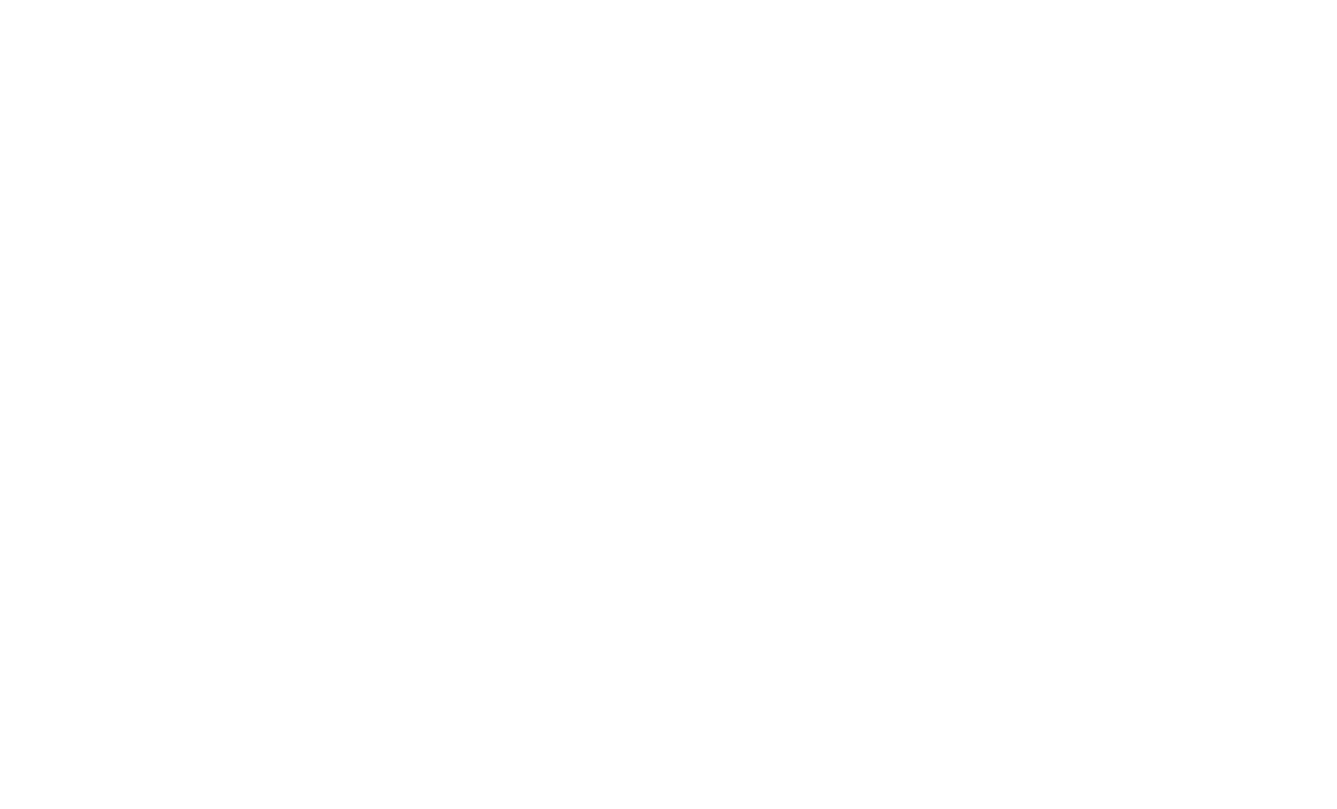
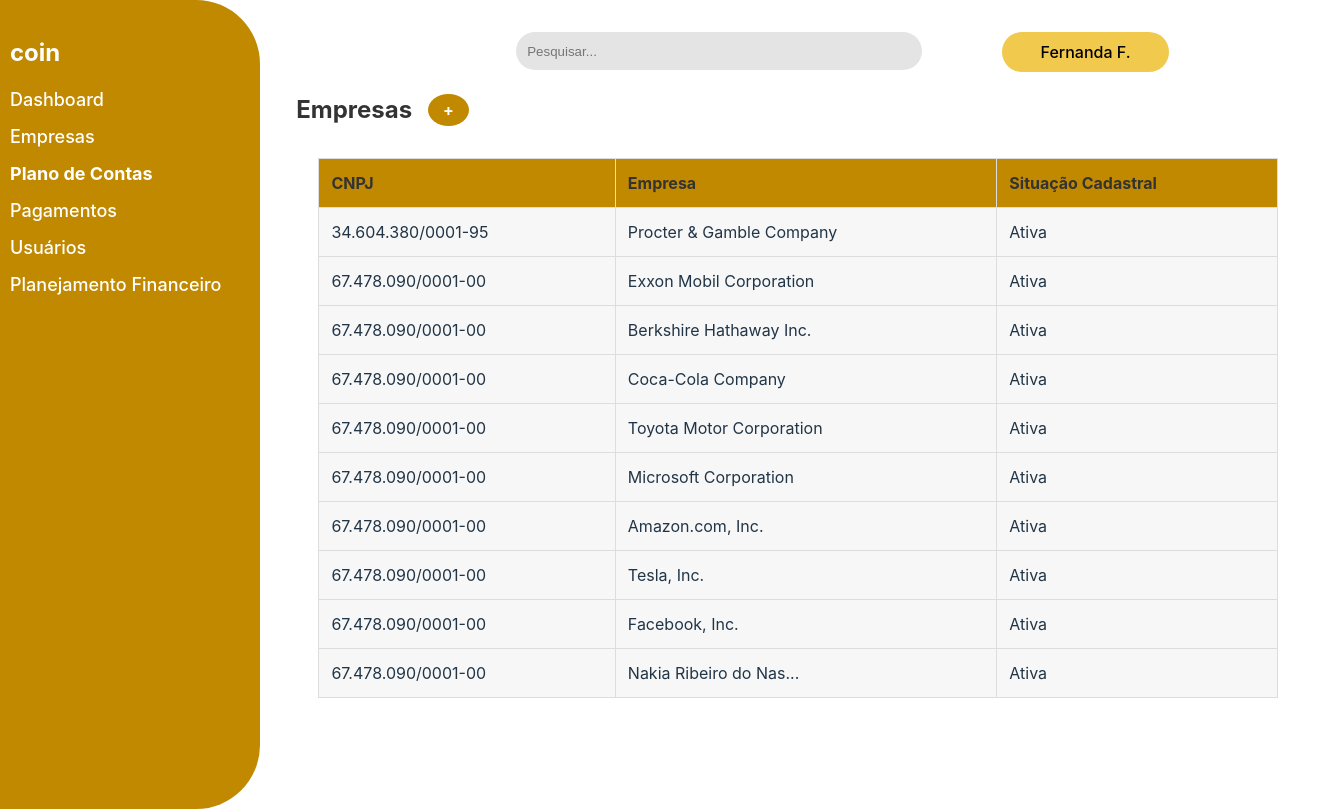
Before and after one commit to TN-Junior/Coin-PA, a React (Vite) app: page /Empresa in a window 1280 px wide. Before the commit this address had no page. Shown: the whole page, 1337 px wide, since content can reach past the window. Built offline with nearby package versions, Linux system fonts and the light colour scheme.

Commit message:
Empresas

```diff
--- /dev/null
+++ b/src/components/Empresa/Empresa.css
@@ -0,0 +1,6 @@
+
+.ContainerEmpresa{
+    width: 100vw;
+    display: flex;
+  box-sizing: border-box;
+}
--- /dev/null
+++ b/src/components/Empresa/Empresa.jsx
@@ -0,0 +1,25 @@
+import React from 'react'
+import Sidebar from '../PlanoDeContas/Sidebar'
+import Header from '../PlanoDeContas/Header'
+import './Empresa.css'
+import Table from './Table'
+
+const Empresa = () => {
+  return (
+    <>
+    <div className='ContainerEmpresa'>
+        <Sidebar />
+        <div>
+          <Header />
+          <Table />
+        </div>
+
+    </div>
+
+
+
+    </>
+  )
+}
+
+export default Empresa
--- /dev/null
+++ b/src/components/Empresa/Table.css
@@ -0,0 +1,72 @@
+.empresa-page {
+    padding: 20px;
+    margin: 0vw 3vw;
+  }
+
+  .empresa-header {
+    display: flex;
+    justify-content: center;
+    align-items: center;
+    gap: 1rem;
+    margin-bottom: 10px;
+    width: 10vw;
+
+  }
+
+  .empresa-header h2 {
+    color: #333;
+  }
+  .empresa-header > button{
+    width: 2vw;
+    height: 2rem;
+    align-items: center;
+    display: flex;
+    justify-content: center;
+    border-radius: 100%;
+    background-color: #C08900;
+    color: white;
+    font-weight: 700;
+  }
+
+  .add-button {
+    background-color: #c79e2e;
+    color: white;
+    border: none;
+    padding: 10px 20px;
+    cursor: pointer;
+    font-size: 16px;
+    border-radius: 5px;
+  }
+
+  .empresa-header > button:hover {
+    background-color: #a88228;
+  }
+
+  .table-container {
+    overflow-x: auto;
+  }
+
+  .empresa-table {
+    width: 75vw;
+    border-collapse: collapse;
+    margin-top: 20px;
+  }
+
+  .empresa-table th, .empresa-table td {
+    padding: 12px;
+    border: 1px solid #ddd;
+    text-align: left;
+  }
+
+  .empresa-table th {
+    background-color: #C08900;
+    color: #333;
+  }
+
+  .empresa-table tr {
+    background-color: #f7f7f7;
+  }
+
+  .empresa-table tr:hover {
+    background-color: #ffffff;
+  }
--- /dev/null
+++ b/src/components/Empresa/Table.jsx
@@ -0,0 +1,78 @@
+import React from 'react';
+import './Table.css';
+
+function Table() {
+  return (
+    <div className="empresa-page">
+      <div className="empresa-header">
+        <h2>Empresas</h2>
+        <button>+</button>
+      </div>
+      <div className="table-container">
+        <table className="empresa-table">
+          <thead>
+            <tr className='Title'>
+              <th>CNPJ</th>
+              <th>Empresa</th>
+              <th>Situação Cadastral</th>
+            </tr>
+          </thead>
+          <tbody>
+            <tr>
+              <td>34.604.380/0001-95</td>
+              <td>Procter & Gamble Company</td>
+              <td>Ativa</td>
+            </tr>
+            <tr>
+              <td>67.478.090/0001-00</td>
+              <td>Exxon Mobil Corporation</td>
+              <td>Ativa</td>
+            </tr>
+            <tr>
+              <td>67.478.090/0001-00</td>
+              <td>Berkshire Hathaway Inc.</td>
+              <td>Ativa</td>
+            </tr>
+            <tr>
+              <td>67.478.090/0001-00</td>
+              <td>Coca-Cola Company</td>
+              <td>Ativa</td>
+            </tr>
+            <tr>
+              <td>67.478.090/0001-00</td>
+              <td>Toyota Motor Corporation</td>
+              <td>Ativa</td>
+            </tr>
+            <tr>
+              <td>67.478.090/0001-00</td>
+              <td>Microsoft Corporation</td>
+              <td>Ativa</td>
+            </tr>
+            <tr>
+              <td>67.478.090/0001-00</td>
+              <td>Amazon.com, Inc.</td>
+              <td>Ativa</td>
+            </tr>
+            <tr>
+              <td>67.478.090/0001-00</td>
+              <td>Tesla, Inc.</td>
+              <td>Ativa</td>
+            </tr>
+            <tr>
+              <td>67.478.090/0001-00</td>
+              <td>Facebook, Inc.</td>
+              <td>Ativa</td>
+            </tr>
+            <tr>
+              <td>67.478.090/0001-00</td>
+              <td>Nakia Ribeiro do Nas...</td>
+              <td>Ativa</td>
+            </tr>
+          </tbody>
+        </table>
+      </div>
+    </div>
+  );
+}
+
+export default Table;
--- a/src/components/PlanoDeContas/Header.css
+++ b/src/components/PlanoDeContas/Header.css
@@ -21,16 +21,38 @@
     padding: 0.7rem;
 }
 
-.user-info button {
-    width: 10rem;
-    background-color: #f0c94d;
-    border: none;
-    border-radius: 1.5rem;
-    padding: 0.7rem ;
-    margin-left: 5rem;
-}
+
 
 .header .user-info {
     font-size: 18px;
     color: #333;
 } */
+
+
+.header{
+    display: flex;
+    box-sizing: border-box;
+    margin-left: 20vw;
+    margin-top: 1rem;
+}
+
+.header input {
+    border-radius: 1.5rem;
+    border: none;
+    background-color: #e4e4e4;
+    width: 30vw;
+    height: 2vh;
+    padding: 0.7rem;
+    margin-top: 1rem;
+  }
+
+  .header button {
+    width: 13vw;
+    height: 5vh;
+    background-color: #f0c94d;
+    border: none;
+    border-radius: 1.5rem;
+    padding: 0.5rem ;
+    margin-top: 1rem;
+    margin-left: 5rem;
+  }
--- a/src/components/PlanoDeContas/Header.jsx
+++ b/src/components/PlanoDeContas/Header.jsx
@@ -5,9 +5,7 @@
     return (
         <div className="header">
             <input type="text" placeholder="Pesquisar..." />
-            <div className="user-info">
                 <button>Fernanda F.</button>
-            </div>
         </div>
     );
 };
--- a/src/components/PlanoDeContas/Sidebar.css
+++ b/src/components/PlanoDeContas/Sidebar.css
@@ -10,13 +10,13 @@
 .sidebar {
   background-color: #C08900; /* cor do menu da esquerda */
   color: white;
-  position: fixed;
-  top: 0;
   display: flex;
   flex-direction: column;
   align-items: flex-start;
+  border-top-right-radius: 4rem;
+  border-bottom-right-radius: 4rem;
   width: 240px;
-  height: 100%;
+ height: 92.4vh;
   padding: 40px 10px 30px 10px;
 }
 
@@ -50,22 +50,3 @@
   color: white;
   text-decoration: none;
 }
-
-.header input {
-  border-radius: 1.5rem;
-  border: none;
-  background-color: #e4e4e4;
-  width: 40rem;
-  padding: 0.7rem;
-  margin-top: 1rem;
-  margin-left: 20rem;
-}
-
-.header button {
-  width: 10rem;
-  background-color: #f0c94d;
-  border: none;
-  border-radius: 1.5rem;
-  padding: 0.7rem ;
-  margin-left: 5rem;
-}
--- a/src/components/PlanoDeContas/Sidebar.jsx
+++ b/src/components/PlanoDeContas/Sidebar.jsx
@@ -1,6 +1,7 @@
 import React from 'react';
 import './Sidebar.css';
 import Header from "../PlanoDeContas/Header"
+import { Link } from 'react-router-dom';
 
 const Sidebar = () => {
     return (
@@ -13,8 +14,8 @@
                 <nav>
                     <ul>
                         <li><a href="#dashboard">Dashboard</a></li>
-                        <li><a href="#empresas">Empresas</a></li>
-                        <li className="active"><a href="#planodecontas">Plano de Contas</a></li>
+                        <li><Link to="/Empresa">Empresas</Link></li>
+                        <li className="active"><a href="/plano">Plano de Contas</a></li>
                         <li><a href="#pagamentos">Pagamentos</a></li>
                         <li><a href="#usuarios">Usuários</a></li>
                         <li><a href="#planejamento">Planejamento Financeiro</a></li>
@@ -22,10 +23,7 @@
                 </nav>
             </aside>
 
-            <div className="header">
-                <input type="text" placeholder="Pesquisar..." />
-                <button>Fernanda F.</button>
-            </div>
+
 
         </div>
 
--- a/src/components/PlanoDeContas/planoContas.css
+++ b/src/components/PlanoDeContas/planoContas.css
@@ -2,27 +2,35 @@
   margin: 0;
   padding: 0;
 }
-
+.ContainerPlanos{
+  display: flex;
+  flex-direction: column;
+}
+.ContainerGeral{
+  display: flex;
+}
 .plan-section {
-  width: 70%;
-  margin-left: 20rem;
-  margin-top: 5rem;
+  margin: 2rem 0rem 2rem 3rem ;
 }
 
 .text-button {
   display: flex;
+  align-items: center;
+  gap: 1rem;
 }
 
-.text-button button {
+.text-button > button {
+  display: flex;
+  justify-content: center;
+  align-items: center;
   background-color: #C08900;
   border: none;
+  width:1rem;
+  height: 30px;
   color: white;
-  width: 2rem;
-  height: 2rem;
-  font-size: 18px;
   cursor: pointer;
-  border-radius: 50%;
-  margin-left: 2rem;
+  font-weight: 700;
+  border-radius: 100%;
 }
 
 .table-content {
--- a/src/components/PlanoDeContas/planoContas.jsx
+++ b/src/components/PlanoDeContas/planoContas.jsx
@@ -1,6 +1,7 @@
 import React from 'react';
 import "../PlanoDeContas/planoContas.css";
 import Sidebar from "../PlanoDeContas/Sidebar"
+import Header from './Header';
 
 const AccountPlan = () => {
 
@@ -19,12 +20,16 @@
 
 
     return (
-        <div className='account-plan-content'>
-            <Sidebar />
+        <>
+        <div className='ContainerGeral'>
+        <Sidebar />
+
+        <div className='ContainerPlanos'>
+            <Header />
             <section className='plan-section'>
                 <div className="text-button">
                     <h2>Plano de Contas</h2>
-                    <button className="add-button">+</button>
+                    <button>+</button>
                 </div>
 
                 <div className='table-content'>
@@ -53,6 +58,8 @@
                 </div>
             </section>
         </div>
+        </div>
+        </>
     )
 }
 
--- a/src/routes.jsx
+++ b/src/routes.jsx
@@ -4,6 +4,7 @@
 import PlanoContas from './components/PlanoDeContas/planoContas';
 import Sidebar from './components/PlanoDeContas/Sidebar';
 import Header from './components/PlanoDeContas/Header';
+import Empresa from './components/Empresa/Empresa'
 
 
 function Main(){
@@ -14,6 +15,7 @@
             <Route path='/plano' element={<PlanoContas />}/>
             <Route path='/plano' element={<Sidebar />} />
             <Route path='/plano' element={<Header />}/>
+            <Route path='/Empresa' element={<Empresa />}/>
             </Routes>
         </Router>
     )
```
